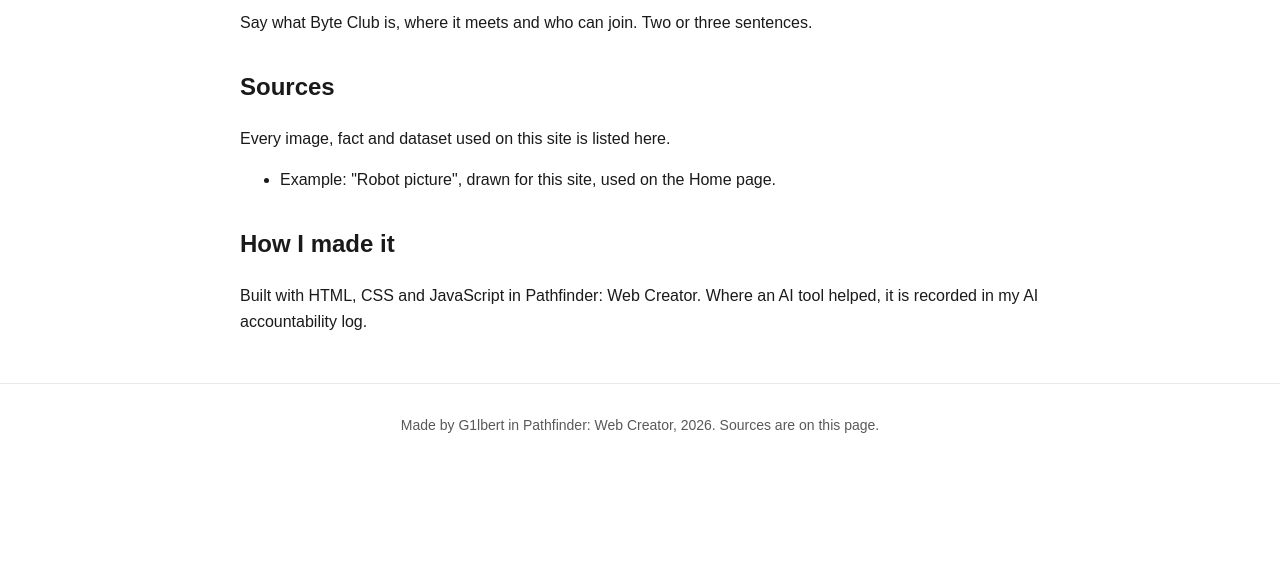
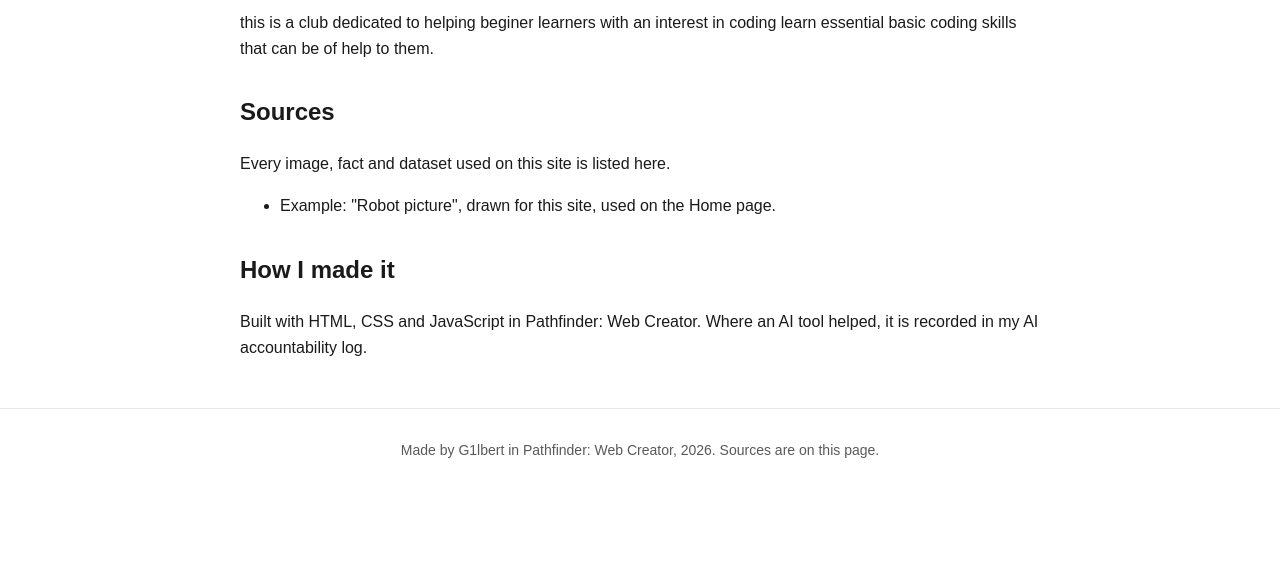
Before and after one commit to gilbert-work/byte-club, a plain HTML site: page about.html in a window 1280 px wide. Shown: the part 213-800 px from the top of the page. Drawn offline with Linux system fonts and the light colour scheme.

Commit message:
byte club

```diff
--- a/about.html
+++ b/about.html
@@ -20,7 +20,8 @@
   <main>
     <section>
       <h2>About the club</h2>
-      <p>Say what Byte Club is, where it meets and who can join. Two or three sentences.</p>
+      <p>this is a club dedicated to helping beginer learners with an interest in coding learn essential basic coding
+         skills that can be of help to them.</p>
     </section>
 
     <section>
```
